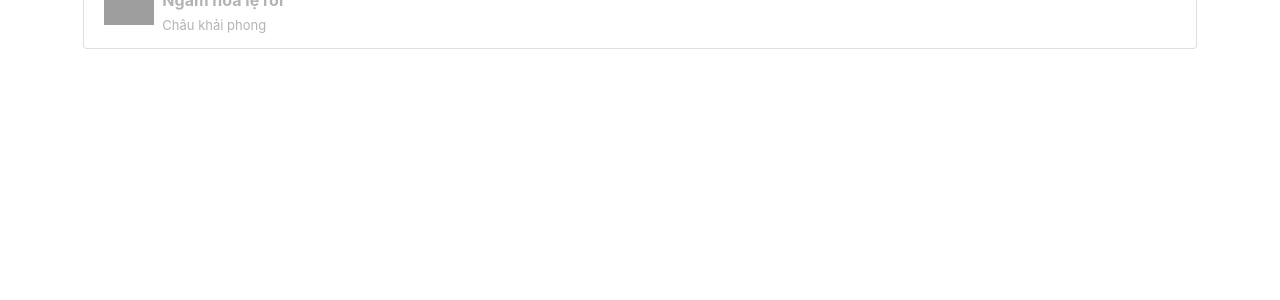
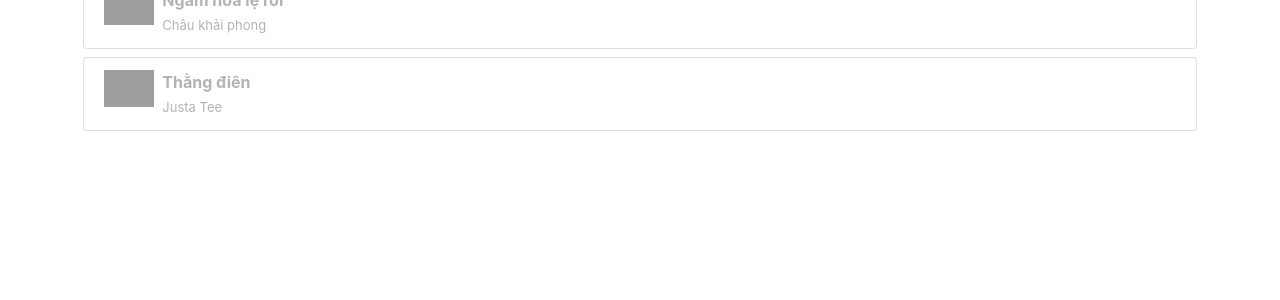
Before and after one commit to uncleyellow/btl-sportify, a PHP site: page /bxh.php in a window 1280 px wide. Shown: the part 140-440 px from the top of the page. Run offline with PHP 8.4, Linux system fonts and the light colour scheme; the visitor is signed in with stand-in values (Sample User, id 1); some libraries are stand-ins or nearby versions; grey boxes are pictures that could not be loaded.

Commit message:
Update bxh.php

```diff
--- a/sportify nâng cấp/bxh.php
+++ b/sportify nâng cấp/bxh.php
@@ -38,3 +38,17 @@
                                         <span style="font-size:13px;color:#b3b3b3">Châu khải phong</span>
                                     </span>
                                 </div>
+                            </a></li>
+                        <li><a href="./playnhac.php?id=12"
+                                class="list-group-item list-group-item-action flex-column align-items-start mb-2">
+                                <span>
+                                    <img class="float-left mr-2" src="./image/20229817.jpg" width="50px">
+                                </span>
+                                <div class="item_title font-weight-bold"style="color:#b3b3b3">Thằng điên</div>
+                                <div class="box_items">
+
+                                    <span>
+                                        <span style="font-size:13px;color:#b3b3b3">Justa Tee</span>
+                                    </span>
+                                </div>
+                            </a></li>
```
